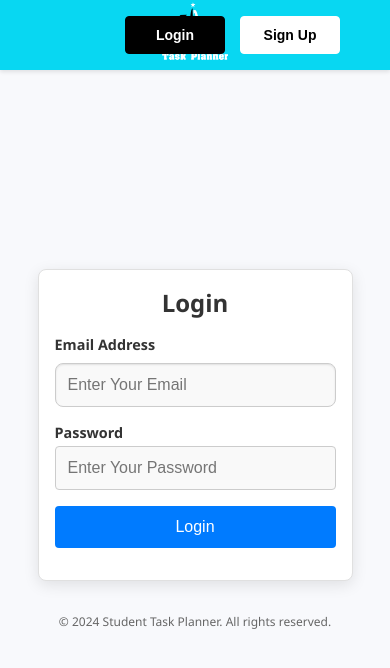
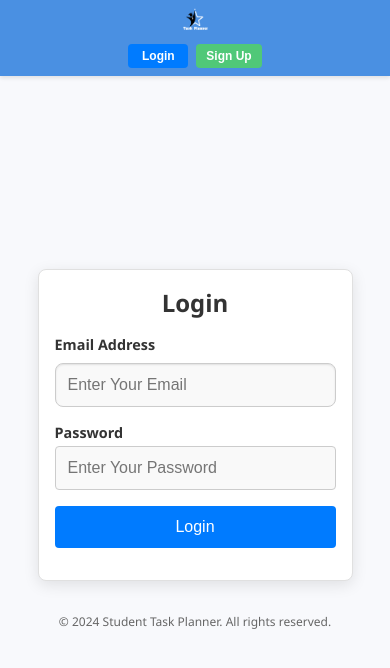
Before and after one commit to AnilaAnilaN/taskPlanner, a React (Vite) app in the folder an/: page /login in a window 390 px wide. Shown: the top 668 px of the page. Built offline with nearby package versions, Linux system fonts and the light colour scheme.

Commit message:
Update AuthHeader.css

```diff
--- a/an/src/access/AuthHeader.css
+++ b/an/src/access/AuthHeader.css
@@ -1,75 +1,111 @@
+/* Header styling */
 .auth-header {
   display: flex;
-  justify-content: center; /* Centers the logo horizontally */
-  align-items: center; /* Centers the logo vertically */
+  justify-content: space-between; /* Logo left, buttons right */
+  align-items: center;
   padding: 10px 20px;
-  background-color: #08D7F2;
+  background-color: #4A90E2; /* Calming blue for student app */
   width: 100%;
   position: fixed;
   top: 0;
   left: 0;
-  right: 0;
   z-index: 1000;
   box-shadow: 0 2px 4px rgba(0, 0, 0, 0.1);
-  height: 70px; /* Increased header height to allow for a larger logo */
-  overflow: hidden; /* Ensures content stays within header bounds */
+  height: 60px; /* Reduced height for better mobile fit */
+  font-family: 'Segoe UI', sans-serif;
 }
 
 /* Logo container styling */
 .logo {
   display: flex;
-  justify-content: center; /* Centers the logo horizontally */
-  align-items: center; /* Centers the logo vertically */
-  height: 100%; /* Takes the full height of the header */
-  flex-grow: 0;
-  flex-basis: auto;
+  align-items: center;
+  height: 100%;
 }
 
-/* Image styling for larger size (zoomed in) */
+/* Logo image styling */
 .logo img {
-  height: 135%; /* Zoomed in to increase visibility of image contents */
-  width: auto; /* Maintains aspect ratio */
-  max-width: 700px; /* Prevents the logo from becoming too wide */
-  object-fit: contain; /* Ensures the image fits properly without distortion */
+  height: 40px; /* Smaller for mobile, maintains clarity */
+  width: auto;
+  max-width: 200px; /* Prevents overflow */
+  object-fit: contain;
 }
 
-/* Adjusted Button Positioning */
+/* Button container styling */
 .auth-buttons {
   display: flex;
-  gap: 15px;
-  position: absolute; /* Moves buttons to their own position */
-  right: 30px; /* Positions the buttons on the right */
-  top: 50%; /* Vertically center buttons */
-  transform: translateY(-50%); /* Adjusts position for perfect vertical centering */
-  margin-right: 20px;
+  gap: 10px; /* Reduced gap for tighter layout */
 }
 
-/* Button Styling */
+/* Button styling */
 .auth-btn {
-  padding: 10px 20px;
-  font-size: 14px;
+  padding: 8px 16px;
+  font-size: 0.9rem;
   border: none;
   border-radius: 4px;
   cursor: pointer;
-  width: 100px;
   text-align: center;
-  transition: opacity 0.3s;
+  transition: background-color 0.3s;
   font-weight: bold;
+  min-width: 80px; /* Smaller buttons for mobile */
 }
 
 .login-btn {
-  background-color: #000;
+  background-color: #007bff; /* Matches form buttons */
   color: #fff;
-  border: 1px solid #000;
 }
 
 .signup-btn {
-  background-color: #fff;
-  color: #000;
-  border: 1px solid #fff;
+  background-color: #50C878; /* Vibrant green for signup */
+  color: #fff;
 }
 
 /* Hover effect for buttons */
 .auth-btn:hover {
   opacity: 0.9;
 }
+
+/* Responsive design */
+@media (max-width: 768px) {
+  .auth-header {
+    flex-direction: column; /* Stack logo and buttons */
+    height: auto;
+    padding: 10px;
+  }
+
+  .logo {
+    margin-bottom: 10px;
+  }
+
+  .logo img {
+    height: 30px; /* Smaller logo on mobile */
+    max-width: 150px;
+  }
+
+  .auth-buttons {
+    flex-direction: row;
+    gap: 8px;
+  }
+
+  .auth-btn {
+    padding: 6px 12px;
+    font-size: 0.8rem;
+    min-width: 70px;
+  }
+}
+
+@media (max-width: 480px) {
+  .auth-header {
+    padding: 8px;
+  }
+
+  .logo img {
+    height: 25px;
+    max-width: 120px;
+  }
+
+  .auth-btn {
+    padding: 5px 10px;
+    font-size: 0.75rem;
+    min-width: 60px;
+  }
+}
```
